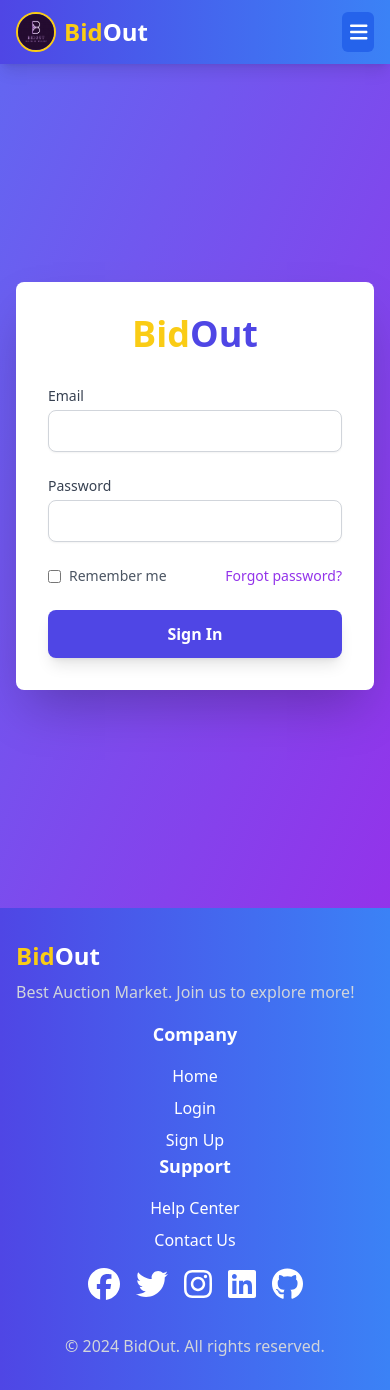
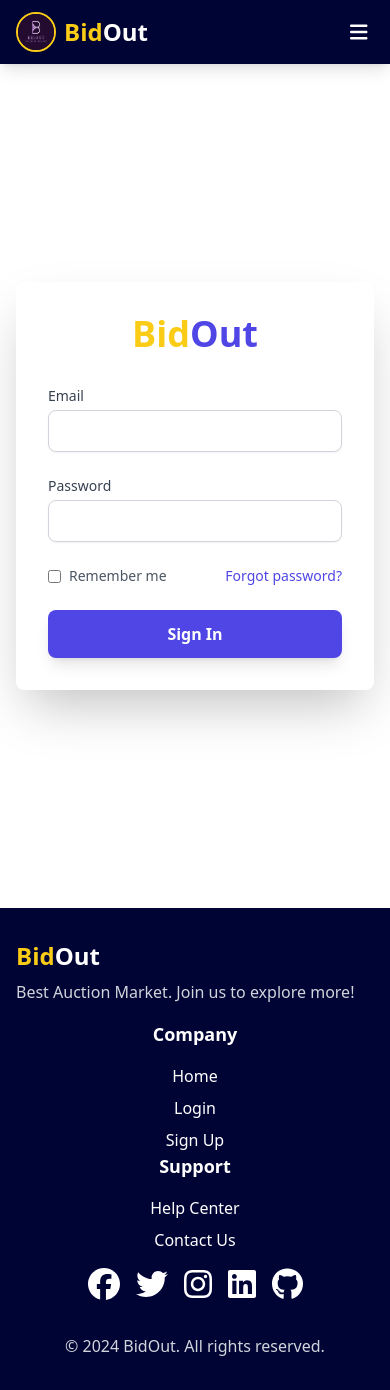
Before and after one commit to Kavindu-R/Bidout-Project-SE205.3, a React (Vite) app: page /login in a window 390 px wide. Built offline with nearby package versions, Linux system fonts and the light colour scheme.

Commit message:
Background color changed to Dark blue

```diff
--- a/src/components/Footer.jsx
+++ b/src/components/Footer.jsx
@@ -5,7 +5,7 @@ import { faFacebook, faTwitter, faInstagram, faLinkedin, faGithub } from "@forta
 
 const Footer = () => {
   return (
-    <footer className="bg-gradient-to-r from-indigo-600 to-blue-500 text-white py-8">
+    <footer className="bg-[#000435] text-white py-8">
       <div className="max-w-7xl mx-auto px-4 sm:px-6 lg:px-8">
         <div className="flex flex-wrap justify-center md:flex-nowrap">
           {/* Left section - Brand and Description */}
@@ -14,7 +14,7 @@ const Footer = () => {
               <span className="text-yellow-400">Bid</span>Out
             </h2>
             <p className="mt-2 text-gray-300">
-             Best Auction Market. Join us to explore more!
+              Best Auction Market. Join us to explore more!
             </p>
           </div>
 
@@ -35,7 +35,7 @@ const Footer = () => {
                   </li>
                 </ul>
               </div>
-              <div className="w-full md:w-1/2 lg:w-1/2 xl:w-1/2 ">
+              <div className="w-full md:w-1/2 lg:w-1/2 xl:w-1/2">
                 <h3 className="text-lg font-semibold text-center md:text-left">Support</h3>
                 <ul className="mt-4 flex flex-col items-center md:flex-row space-y-2 md:space-y-0 md:space-x-4">
                   <li key="help-center">
--- a/src/components/Navbar.jsx
+++ b/src/components/Navbar.jsx
@@ -8,7 +8,7 @@ const Navbar = () => {
 
   return (
     <nav className="relative z-50">
-      <div className="bg-gradient-to-r from-indigo-600 to-blue-500 text-white shadow-lg">
+      <div className="bg-[#000435] text-white shadow-lg">
         <div className="max-w-7xl mx-auto px-4 sm:px-6 lg:px-8">
           <div className="flex justify-between h-16 items-center">
             <div className="flex items-center space-x-2">
@@ -49,7 +49,7 @@ const Navbar = () => {
               <button
                 aria-expanded={isOpen}
                 onClick={() => setIsOpen(!isOpen)}
-                className="bg-blue-600 p-2 rounded-md text-white hover:bg-blue-700 focus:outline-none w-8"
+                className="bg-[#000435] p-2 rounded-md text-white hover:bg-yellow-400 focus:outline-none w-8"
               >
                 <span className="sr-only">Open main menu</span>
                 <FontAwesomeIcon size="lg" icon={!isOpen ? faBars : faXmark} />
@@ -65,25 +65,25 @@ const Navbar = () => {
           } md:hidden absolute w-full overflow-hidden transition-max-height duration-500`}
           id="mobile-menu"
         >
-          <div className="px-2 pt-2 pb-3 space-y-1 sm:px-3 bg-blue-600">
+          <div className="px-2 pt-2 pb-3 space-y-1 sm:px-3 bg-[#000435]">
             <Link
               to="/"
               onClick={() => setIsOpen(false)}
-              className="block px-3 py-2 rounded-md text-base font-medium text-white hover:bg-blue-700"
+              className="block px-3 py-2 rounded-md text-base font-medium text-white hover:bg-yellow-400"
             >
               Home
             </Link>
             <Link
               to="/login"
               onClick={() => setIsOpen(false)}
-              className="block px-3 py-2 rounded-md text-base font-medium text-white hover:bg-blue-700"
+              className="block px-3 py-2 rounded-md text-base font-medium text-white hover:bg-yellow-400"
             >
               Login
             </Link>
             <Link
               to="/signup"
               onClick={() => setIsOpen(false)}
-              className="block px-3 py-2 rounded-md text-base font-medium text-white hover:bg-blue-700"
+              className="block px-3 py-2 rounded-md text-base font-medium text-white hover:bg-yellow-400"
             >
               Signup
             </Link>
--- a/src/pages/Home.jsx
+++ b/src/pages/Home.jsx
@@ -39,7 +39,7 @@ const HomePage = () => {
   };
 
   return (
-    <div className="bg-gradient-to-b from-indigo-600 to-blue-500 min-h-screen text-white overflow-hidden">
+    <div className="bg-[#000435] min-h-screen text-white overflow-hidden">
       <header className="text-center py-20">
         {/* Animated Heading */}
         <motion.h1
--- a/src/pages/Login.jsx
+++ b/src/pages/Login.jsx
@@ -8,7 +8,6 @@ const LoginForm = () => {
   const handleSubmit = (event) => {
     event.preventDefault();
 
-    // Basic form validation
     if (email === "" || password === "") {
       alert("Please fill in all fields.");
       return;
@@ -18,7 +17,7 @@ const LoginForm = () => {
   };
 
   return (
-    <div className="bg-gradient-to-br from-indigo-500 to-purple-600 flex items-center justify-center min-h-screen p-4">
+    <div className="animated-gradient flex items-center justify-center min-h-screen p-4">
       <motion.div
         className="w-full max-w-md p-8 bg-white shadow-2xl rounded-lg"
         initial={{ opacity: 0, y: 50 }}
@@ -49,7 +48,7 @@ const LoginForm = () => {
               value={email}
               onChange={(e) => setEmail(e.target.value)}
               required
-              className="mt-1 block w-full px-4 py-2 border border-gray-300 rounded-lg shadow-sm focus:outline-none focus:ring-purple-500 focus:border-purple-500"
+              className="mt-1 block w-full px-4 py-2 border border-gray-300 rounded-lg shadow-sm focus:outline-none focus:ring-indigo-500 focus:border-indigo-500"
               whileFocus={{ scale: 1.03, borderColor: "#7c3aed" }}
             />
           </div>
@@ -67,24 +66,24 @@ const LoginForm = () => {
               value={password}
               onChange={(e) => setPassword(e.target.value)}
               required
-              className="mt-1 block w-full px-4 py-2 border border-gray-300 rounded-lg shadow-sm focus:outline-none focus:ring-purple-500 focus:border-purple-500"
+              className="mt-1 block w-full px-4 py-2 border border-gray-300 rounded-lg shadow-sm focus:outline-none focus:ring-indigo-500 focus:border-indigo-500"
               whileFocus={{ scale: 1.03, borderColor: "#7c3aed" }}
             />
           </div>
 
           <div className="flex items-center justify-between">
             <label className="flex items-center">
-              <input type="checkbox" className="form-checkbox text-purple-600" />
+              <input type="checkbox" className="form-checkbox text-indigo-600" />
               <span className="ml-2 text-sm text-gray-600">Remember me</span>
             </label>
-            <a href="#" className="text-sm text-purple-600 hover:underline">
+            <a href="#" className="text-sm text-indigo-600 hover:underline">
               Forgot password?
             </a>
           </div>
 
           <motion.button
             type="submit"
-            className="w-full px-4 py-3 bg-indigo-600 text-white font-bold rounded-lg shadow-lg hover:bg-indigo-700 focus:outline-none focus:ring-4 focus:ring-purple-500 transition-transform"
+            className="w-full px-4 py-3 bg-indigo-600 text-white font-bold rounded-lg shadow-lg hover:bg-indigo-700 focus:outline-none focus:ring-4 focus:ring-indigo-500 transition-transform"
             whileHover={{ scale: 1.05 }}
             whileTap={{ scale: 0.95 }}
           >
```
